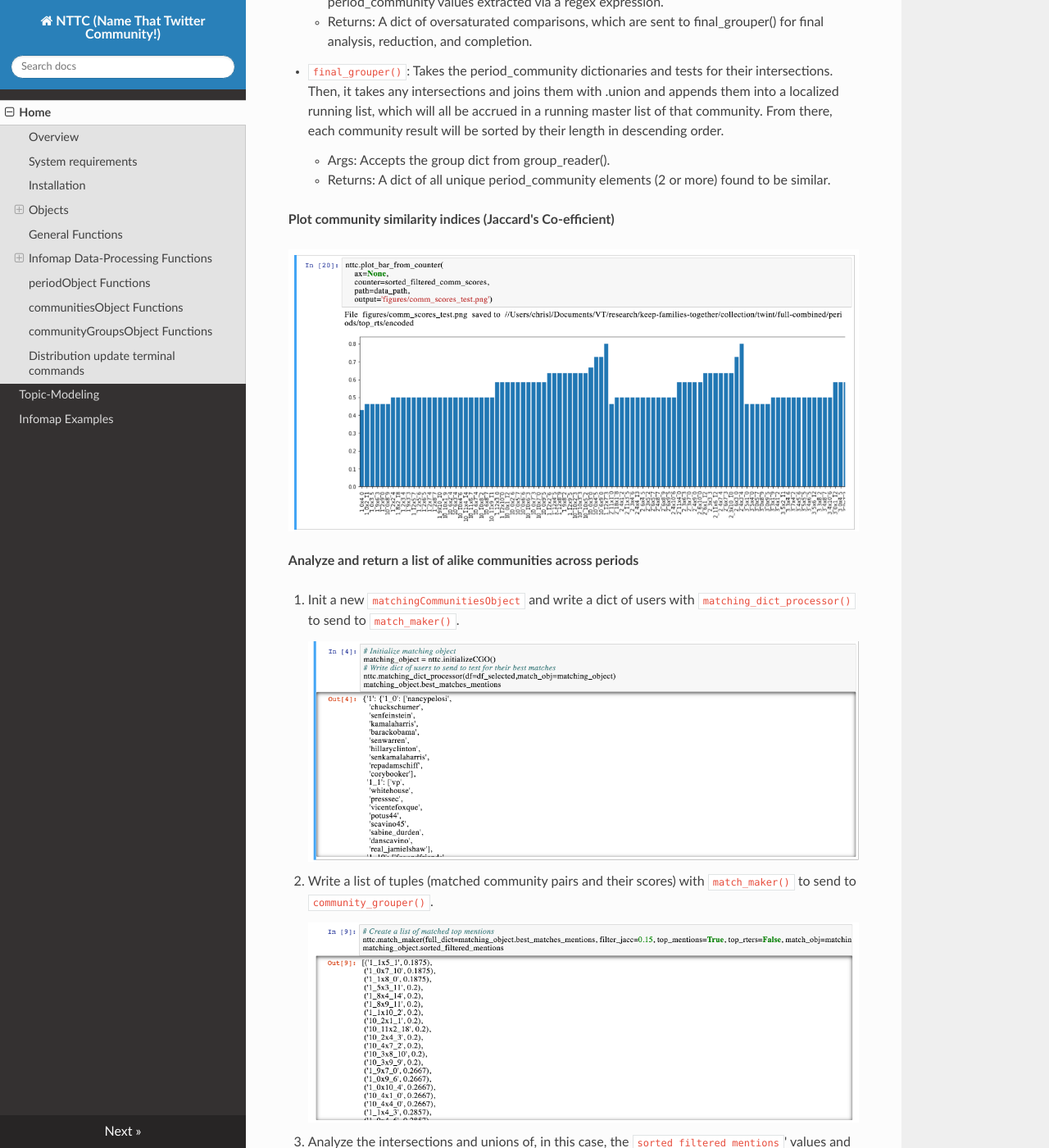
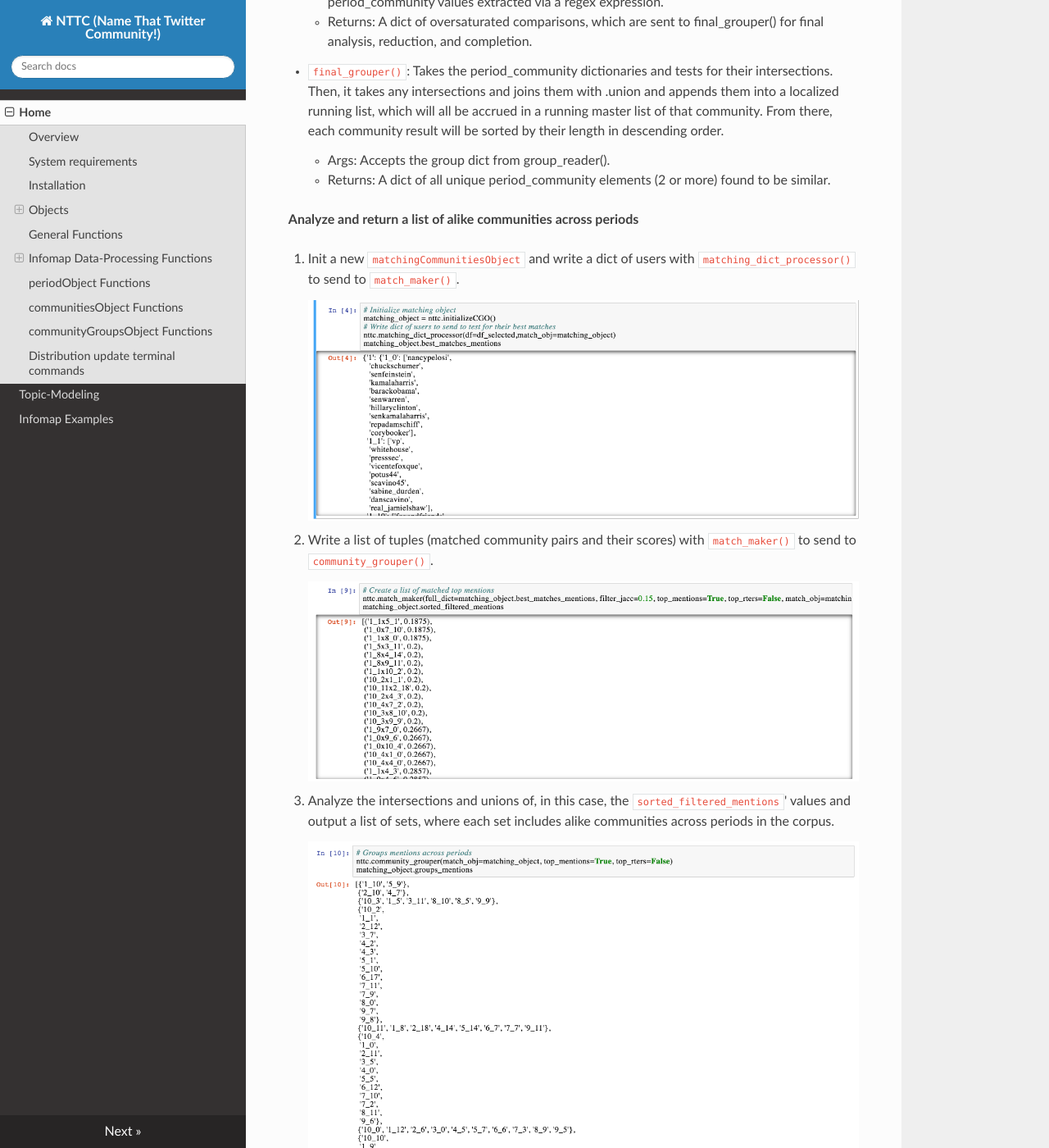
Before and after one commit to lingeringcode/nttc, an MkDocs documentation site: the page built from docs/index.md, in a window 1280 px wide and 1400 px high, scrolled down 9607 px. Shown: the whole window at 82% size. Built offline with MkDocs 1.6.1, drawn with Linux system fonts in a browser that asks for light colours; nearby versions of some CDN libraries; some of the changed text lies outside the part shown.

Commit message:
Update index.md

````diff
--- a/docs/index.md
+++ b/docs/index.md
@@ -307,10 +307,6 @@
     - Args: Accepts the group dict from group_reader().
     - Returns: A dict of all unique period_community elements (2 or more) found to be similar.
 
-**Plot community similarity indices (Jaccard's Co-efficient)**
-
-<img src="https://github.com/lingeringcode/nttc/raw/master/assets/images/plot_comm_pairs.png" />
-
 **Analyze and return a list of alike communities across periods**
 
 1. Init a new ```matchingCommunitiesObject``` and write a dict of users with ```matching_dict_processor()``` to send to ```match_maker()```.
@@ -319,6 +315,10 @@
     <img src="https://github.com/lingeringcode/nttc/raw/master/assets/images/matching_sorted_filtered_comms.png" />
 3. Analyze the intersections and unions of, in this case, the ```sorted_filtered_mentions```' values and output a list of sets, where each set includes alike communities across periods in the corpus.
     <img src="https://github.com/lingeringcode/nttc/raw/master/assets/images/matching_groups.png" />
+
+**Plot community similarity indices (Jaccard's Co-efficient)**
+
+<img src="https://github.com/lingeringcode/nttc/raw/master/assets/images/plot_comm_pairs.png" />
 
 **Process and visualize alike communities across periods**
 
````
